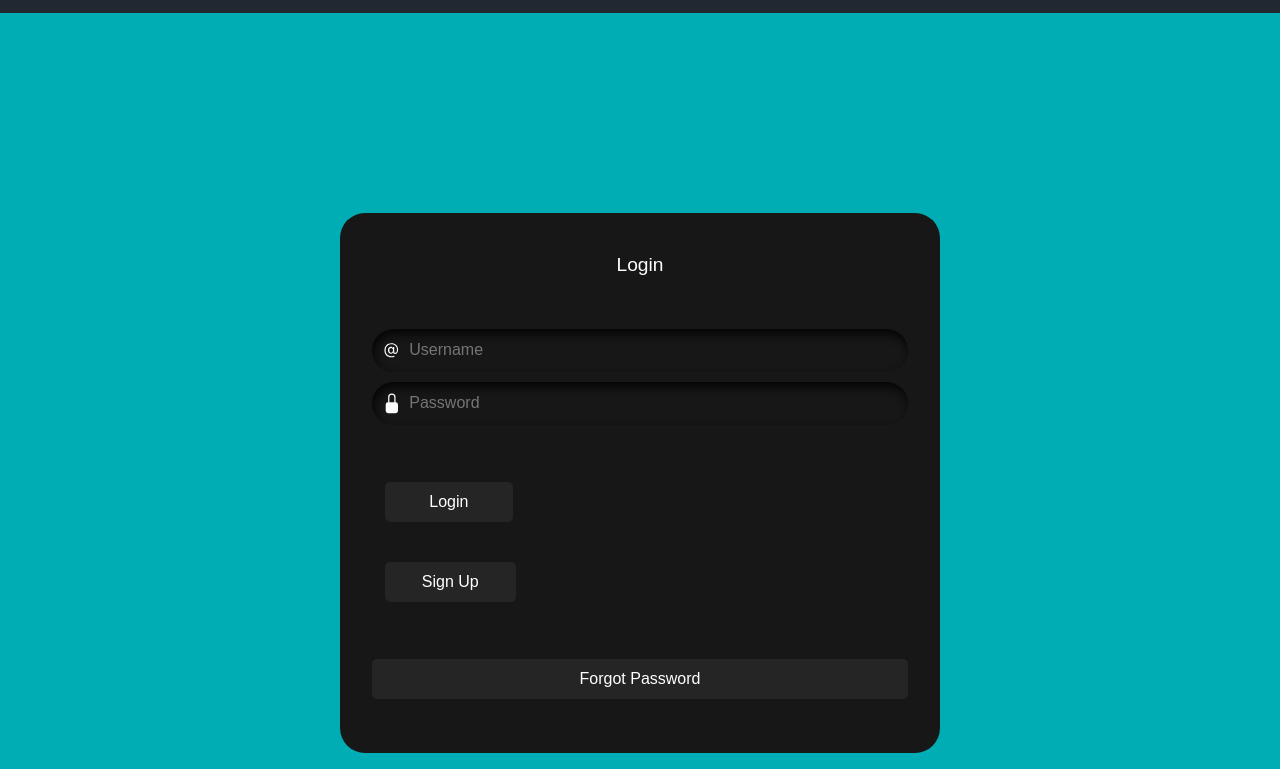
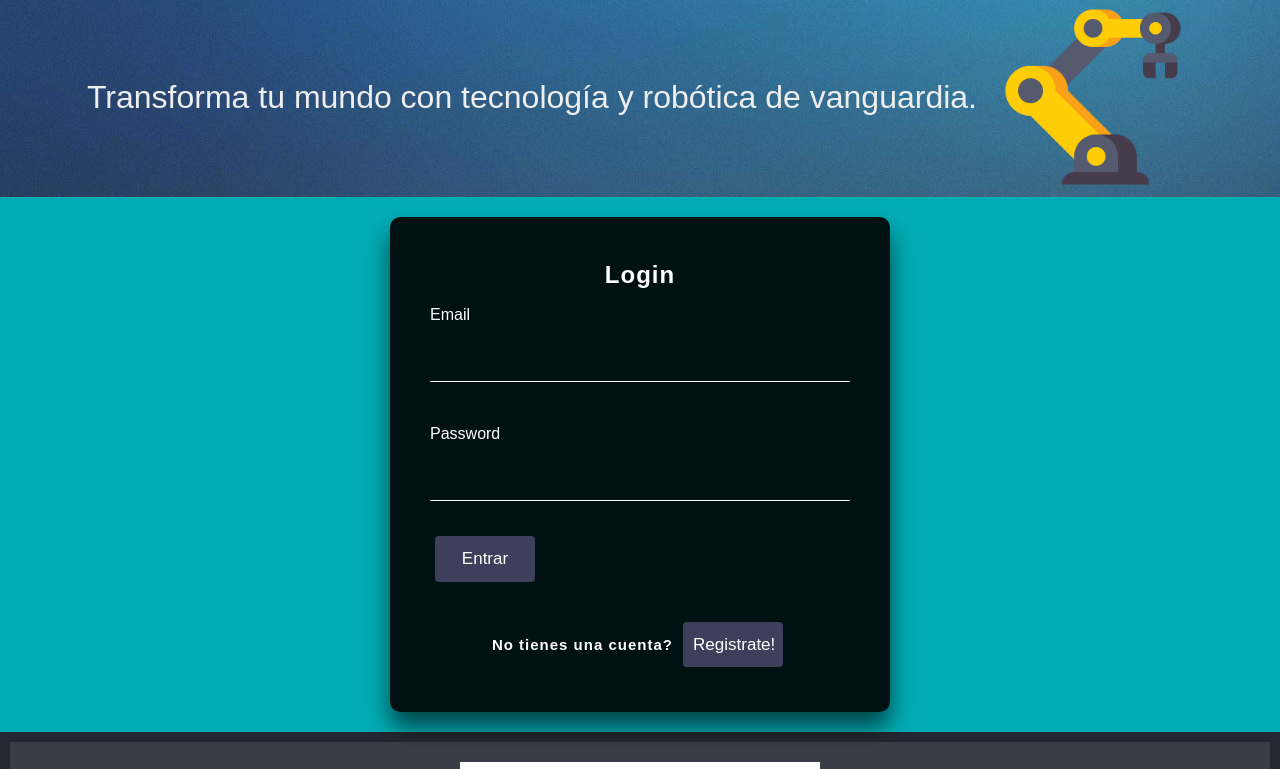
Before and after one commit to epickap039/proyecto-ARA, a website: page contacto.html in a window 1280 px wide. Shown: the part 81-850 px from the top of the page. Drawn offline with nearby package versions, Linux system fonts and the light colour scheme.

Commit message:
creacion de formulario pero falta corregir  un error cuando no hay productos en el carrito

```diff
--- a/contacto.html
+++ b/contacto.html
@@ -17,79 +17,81 @@
         <div class="logo">
             <a class="fuentedelogo" href="/index.html" alt="Proyecto ARA">Proyecto ARA</a>
         </div>
-        <ul class="navegacion">
+        <button class="abrirmenu" id="abrir"><img src="../imagenes/hamburguesa.png"
+                alt="imagen menu hamburguesa"></button>
+        <nav class="nav" id="nav">
+            <button class="Cerrarmenu" id="cerrar"><img src="../imagenes/salir.png" alt="imagen cerrar menu"></button>
+            <ul>
                 <li>
                     <a href="portafolio.html">Portafolio</a>
                 </li>
                 <li>
                     <a href="contacto.html">Contactanos</a>
                 </li>
+                <li>
+                    <div>
+                        <button class="fondoOffcanvas" type="button" data-bs-toggle="offcanvas"
+                            data-bs-target="#offcanvasRight" aria-controls="offcanvasRight">
+                            <div class="contadorPosicion" id="carritoIMG">
+                                <img class="carritoNav" src="imagenes/carrito.png" alt="imagen carrito de compra">
+                            </div>
+                        </button>
+                        <div class="offcanvas offcanvas-end" tabindex="-1" id="offcanvasRight"
+                            aria-labelledby="offcanvasRightLabel">
+                            <div class="offcanvas-header text-bg-dark" id="headerOffcanvas">
+                                <h5 class="offcanvas-title " id="offcanvasRightLabel">Carrito de Compra</h5>
+                                <button type="button" class="btn-close btn-close-white" data-bs-dismiss="offcanvas"
+                                    aria-label="Close"></button>
+                            </div>
+                            <div class="offcanvas-body" id="contenedorCarritoCA"></div>
+                        </div>>
+                    </div>
+                </li>
+                <input class="search" type="text" name="buscar" id="buscar">
             </ul>
-
+        </nav>
         <div id="alert" class="alert-container">
             <div class="alert-message">
                 <img class="fas fa-check-circle" src="../imagenes/check.png" alt="check">
                 <p>Producto agregado con éxito</p>
             </div>
         </div>
+    </header>
+    <main>
+        <div class="slogan">
+            <h1>
+                Transforma tu mundo con tecnología y robótica de vanguardia.
+            </h1>
+            <img class="icon" src="../imagenes/brazorobotico.png" alt="imagen de..">
+        </div>
 
-
-        <nav class="navCarritoSearch">
-            <input class="search" type="text" name="buscar" id="buscar">
-            <button class="fondoOffcanvas" type="button" data-bs-toggle="offcanvas" data-bs-target="#offcanvasRight"
-                aria-controls="offcanvasRight">
-                <nav class="contadorPosicion" id="carritoIMG">
-                    <img class="carritoNav" src="imagenes/carrito.png" alt="imagen carrito de compra">
-                </nav>
-            </button>
-            <div class="offcanvas offcanvas-end" tabindex="-1" id="offcanvasRight"
-                aria-labelledby="offcanvasRightLabel">
-                <div class="offcanvas-header text-bg-dark">
-                    <h5 class="offcanvas-title " id="offcanvasRightLabel">Carrito de Compra</h5>
-                    <button type="button" class="btn-close btn-close-white" data-bs-dismiss="offcanvas"
-                        aria-label="Close"></button>
+        <section>
+            <div class="centrarlogin">
+                <div class="login-box">
+                    <p id="login">Login</p>
+                    <form>
+                        <div class="user-box">
+                            <label>Email</label>
+                            <input required="" name="" type="text">
                         </div>
-                <div class="offcanvas-body" id="contenedorCarritoCA"></div>
+                        <div class="user-box">
+                            <label>Password</label>
+                            <input required="" name="" type="password">
+                        </div>
+                        <button><span>Entrar</span></button>
+                        </a>
+                    </form>
+                    <div class="registrate" id="divBoton">
+                        <p>No tienes una cuenta? <button id="registrate">Registrate!</button></p>
                     </div>
                 </div>
-        </nav>
-    </header>
-
-    <section >
-        <div class="centrarlogin">
-
-            <form class="form">
-                <p id="heading">Login</p>
-            <div class="field">
-                <svg class="input-icon" xmlns="http://www.w3.org/2000/svg" width="16" height="16" fill="currentColor"
-                viewBox="0 0 16 16">
-                <path
-                        d="M13.106 7.222c0-2.967-2.249-5.032-5.482-5.032-3.35 0-5.646 2.318-5.646 5.702 0 3.493 2.235 5.708 5.762 5.708.862 0 1.689-.123 2.304-.335v-.862c-.43.199-1.354.328-2.29.328-2.926 0-4.813-1.88-4.813-4.798 0-2.844 1.921-4.881 4.594-4.881 2.735 0 4.608 1.688 4.608 4.156 0 1.682-.554 2.769-1.416 2.769-.492 0-.772-.28-.772-.76V5.206H8.923v.834h-.11c-.266-.595-.881-.964-1.6-.964-1.4 0-2.378 1.162-2.378 2.823 0 1.737.957 2.906 2.379 2.906.8 0 1.415-.39 1.709-1.087h.11c.081.67.703 1.148 1.503 1.148 1.572 0 2.57-1.415 2.57-3.643zm-7.177.704c0-1.197.54-1.907 1.456-1.907.93 0 1.524.738 1.524 1.907S8.308 9.84 7.371 9.84c-.895 0-1.442-.725-1.442-1.914z">
-                    </path>
-                </svg>
-                <input autocomplete="off" placeholder="Username" class="input-field" type="text">
-            </div>
-            <div class="field">
-                <svg class="input-icon" xmlns="http://www.w3.org/2000/svg" width="16" height="16" fill="currentColor"
-                viewBox="0 0 16 16">
-                    <path
-                    d="M8 1a2 2 0 0 1 2 2v4H6V3a2 2 0 0 1 2-2zm3 6V3a3 3 0 0 0-6 0v4a2 2 0 0 0-2 2v5a2 2 0 0 0 2 2h6a2 2 0 0 0 2-2V9a2 2 0 0 0-2-2z">
-                </path>
-            </svg>
-            <input placeholder="Password" class="input-field" type="password">
-        </div>
-        <div class="btn">
-            <button
-            class="button1">&nbsp;&nbsp;&nbsp;&nbsp;&nbsp;&nbsp;Login&nbsp;&nbsp;&nbsp;&nbsp;&nbsp;&nbsp;</button>
-            <button class="button2">Sign Up</button>
-        </div>
-            <button class="button3">Forgot Password</button>
-        </form>
             </div>
         </section>
+    </main>
     <footer>
+        <img class="reparando" src="./imagenes/construccion.jpg" alt="imagen de seccion en construccion">
     </footer>
-    <!-- JavaScript Bundle with Popper -->
+    <script src="scripts/script.js"></script>
     <script src="https://cdn.jsdelivr.net/npm/bootstrap@5.2.3/dist/js/bootstrap.bundle.min.js"
         integrity="sha384-kenU1KFdBIe4zVF0s0G1M5b4hcpxyD9F7jL+jjXkk+Q2h455rYXK/7HAuoJl+0I4"
         crossorigin="anonymous"></script>
--- a/scss/contactanos.scss
+++ b/scss/contactanos.scss
@@ -1,119 +1,92 @@
-
-.centrarlogin{
+.centrarlogin {
     display: flex;
     justify-content: center;
-    padding: 200px;
     height: auto;
     background-color: #00ADB5;
 }
 
-.form {
+.login-box {
     display: flex;
     flex-direction: column;
-    width: 600px;
-    gap: 10px;
-    padding-left: 2em;
-    padding-right: 2em;
-    padding-bottom: 0.4em;
-    background-color: #171717;
-    border-radius: 25px;
-    transition: .4s ease-in-out;
-    &:hover{
-        transform: scale(1.05);
-        border: 1px solid black;
+    width: 500px;
+    padding: 40px;
+    margin: 20px auto;
+    background: rgba(0, 0, 0, .9);
+    box-sizing: border-box;
+    box-shadow: 0 15px 25px rgba(0, 0, 0, .6);
+    border-radius: 10px;
+
+    p {
+        padding: 0;
+        color: #fff;
+        text-align: center;
+        font-size: 1.5rem;
+        font-weight: bold;
+        letter-spacing: 1px;
+        margin-bottom: 0;
     }
-    button{
-        display: flex;
-        justify-content: center;
-        flex-direction: row;
-        margin-top: 2.5em;
+
+    button {
+        display: inline-block;
+        border-radius: 4px;
+        background-color: #3d405b;
+        border: none;
+        color: #FFFFFF;
+        text-align: center;
+        font-size: 17px;
+        padding: 10px;
+        width: 100px;
+        cursor: pointer;
+        margin: 5px;
+
+    }
+
+}
+
+.user-box {
+    position: relative;
+
+    input {
+        width: 100%;
+        padding: 10px 0;
+        font-size: 16px;
+        color: #fff;
+        margin-bottom: 30px;
+        border: none;
+        border-radius: 1px;
+        border-bottom: 1px solid #fff;
+        outline: none;
+        background: transparent;
+
+        &:focus,
+        &:valid {
+            top: -20px;
+            left: 0;
+            color: #fff;
+            font-size: 12px;
         }
     }
 
-
-#heading {
-    text-align: center;
-    margin: 2em;
-    color: rgb(255, 255, 255);
-    font-size: 1.2em;
+    label {
+        top: 0;
+        left: 0;
+        padding: 10px 0;
+        font-size: 16px;
+        color: #fff;
+        pointer-events: none;
+        transition: .5s;
     }
 
-.field {
-    display: flex;
-    align-items: center;
-    justify-content: center;
-    gap: 0.5em;
-    border-radius: 25px;
-    padding: 0.6em;
-    border: none;
-    outline: none;
-    color: white;
-    background-color: #171717;
-    box-shadow: inset 2px 5px 10px rgb(5, 5, 5);
 }
 
-.input-icon {
-    height: 1.3em;
-    width: 1.3em;
-    fill: white;
-}
-
-.input-field {
-    background: none;
-    border: none;
-    outline: none;
+.registrate {
+    padding-top: 30px;
+    margin-bottom: 0;
+    display: flex;
+    p {
+        margin-bottom: 0;
         width: 100%;
-    color: #d3d3d3;
-}
-
-
-.button1 {
-    padding: 0.5em;
-    padding-left: 1.1em;
-    padding-right: 1.1em;
-    border-radius: 5px;
-    margin-right: 0.5em;
-    border: none;
-    outline: none;
-    transition: .4s ease-in-out;
-    background-color: #252525;
-    color: white;
-    &:hover{
-        background-color: black;
-        color: white;
+        justify-content: space-between;
+        font-size: 15px;
     }
 }
-
-
-.button2 {
-    padding: 0.5em;
-    padding-left: 2.3em;
-    padding-right: 2.3em;
-    border-radius: 5px;
-    border: none;
-    outline: none;
-    transition: .4s ease-in-out;
-    background-color: #252525;
-    color: white;
-    &:hover{
-        background-color: black;
-        color: white;
-    }
-}
-
-
-
-.button3 {
-    margin-bottom: 3em;
-    padding: 0.5em;
-    border-radius: 5px;
-    border: none;
-    outline: none;
-    transition: .4s ease-in-out;
-    background-color: #252525;
-    color: white;
-    &:hover{
-        background-color: red;
-        color: white;
-    }
-}
--- a/scss/navbar.scss
+++ b/scss/navbar.scss
@@ -109,12 +109,13 @@ nav {
     display: flex;
     align-items: center;
     justify-content: space-around;
-    gap: 1em;
+    gap: 5px;
     padding: .8em;
     border-bottom: solid black;
 
     p {
         margin-bottom: 0%;
+        align-items: end;
     }
 }
 
```
Also changed, not shown: index.html (+1 -1 lines), scripts/script.js (renamed from scripts/index.js, +47 -7 lines), css/contactanos.css, css/navbar.css, css/style.css, scss/style.scss (line endings or trailing spaces), 3 other files. Lines whose indentation alone changed are shown as unchanged.
